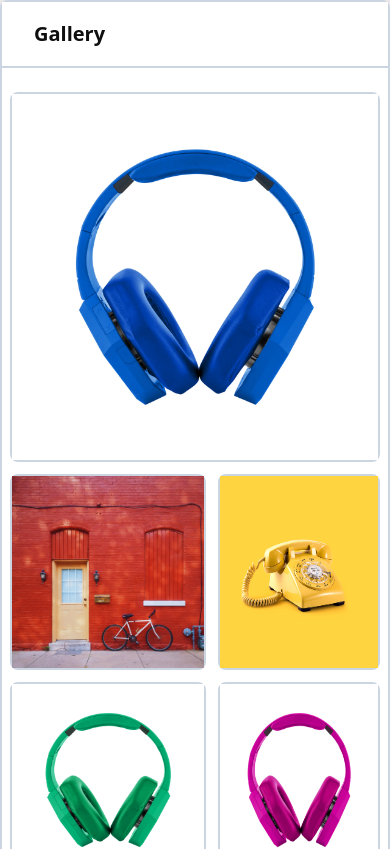
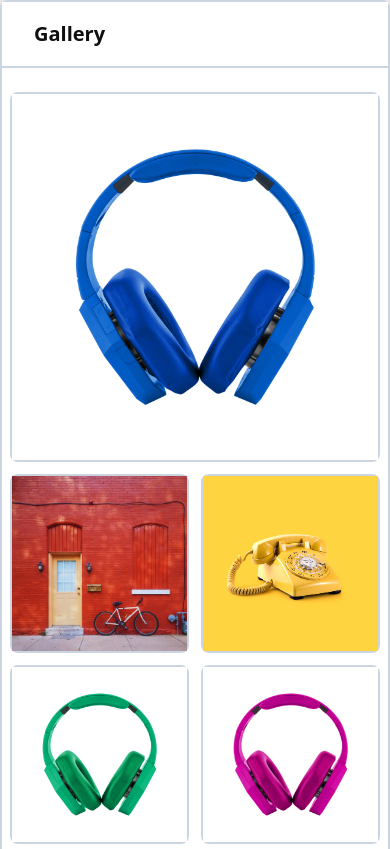
Before and after one commit to Minhaj-Rabby/Ollyo-Fresher-Reactjs-Task, a React (Vite) app: page / in a window 390 px wide. Shown: the top 849 px of the page. Built offline with nearby package versions, Linux system fonts and the light colour scheme.

Commit message:
Drag and drop Style edited

```diff
--- a/src/components/AddPhoto/AddPhoto.jsx
+++ b/src/components/AddPhoto/AddPhoto.jsx
@@ -20,8 +20,8 @@ const AddPhoto = ({ handleAddImage}) => {
                 onChange={handleImageChange}
             />
             <div className="h-full w-full flex flex-col justify-center items-center gap-y-1">
-                <img alt="placeholder" fetchpriority="high" decoding="async" data-nimg="1" src="addimage.png" />
-                <div className="text-center text-xs">Add Photo</div>
+                <img alt="Add Photo"  fetchpriority="high" decoding="async" data-nimg="1" src="addimage.png" />
+                <div className="hidden sm:block text-center text-xs"><p></p>Add Photo</div>
             </div>
         </div>
     );
--- a/src/components/PhotoCard/PhotoCard.jsx
+++ b/src/components/PhotoCard/PhotoCard.jsx
@@ -1,7 +1,19 @@
 import React from 'react';
 
 const PhotoCard = (props) => {
-   const { imageComponent, updateSelectedComponents, onToggleCheck,handleSort,index, onDragStart, onDragEnter}=props;
+
+    const { index,
+        dragItemIndex,
+        dragOverItemIndex,
+        dragging,
+        imageComponent,
+        onToggleCheck,
+        updateSelectedComponents,
+        handleDragStart,
+        handleDragEnd,
+        handleDragEnter
+    } = props;
+
     const handleIconClick = () => {
         updateSelectedComponents(imageComponent);
         onToggleCheck(imageComponent.key);
@@ -9,14 +21,22 @@ const PhotoCard = (props) => {
 
     return (
         <div
-            className={` group border-2  border-slate-300 relative ${index === 0 ? "col-span-2 row-span-2" : "col-span-1 row-span-1"} before:absolute before:h-full before:w-full rounded-lg before:transition-colors before:cursor-move `}
+            className={` group border-2  border-slate-300 relative ${index === 0 ? "col-span-2 row-span-2" : "col-span-1 row-span-1"}
+            ${dragging && dragOverItemIndex === index && "border-2 border-dashed border-slate-300 "}
+            before:absolute before:h-full before:w-full rounded-lg before:transition-colors before:cursor-move `}
 
             draggable
-            onDragStart={ onDragStart}
-            onDragEnter={onDragEnter}
-            onDragEnd={handleSort}
+            onDragStart={(e) => handleDragStart(e, index)}
+            onDragEnter={(e) => handleDragEnter(e, index)}
+            onDragEnd={handleDragEnd}
             onDragOver={(e) => e.preventDefault()}
         >
+            {
+                dragOverItemIndex == index ?
+                    < >
+                      <h2 className='flex justify-center align-middle items-center my-10'>Drop Here</h2>
+                    </> :
+                    <>
                         <img
                             src={imageComponent.src}
                             alt=""
@@ -25,11 +45,13 @@ const PhotoCard = (props) => {
                             decoding="async"
                             data-nimg="1"
                         />
-            <div className={`absolute inset-0 bg-black ${imageComponent.isChecked ? 'opacity-10' : 'hover:opacity-50 opacity-0'}`}></div>
+                    </>
+            }
+            <div className={`group-2 absolute inset-0 bg-black ${imageComponent.isChecked ? 'opacity-10' : 'hover:opacity-50 opacity-0'}`}></div>
             <input
                 type="checkbox"
                 onClick={handleIconClick}
-                className={`absolute top-4 left-4 h-5 w-5 accent-blue-500 group-hover:opacity-100 transition-opacity delay-100 duration-100 ease-linear cursor-pointer ${imageComponent.isChecked ? "opacity-100" : "group-hover:opacity-100 opacity-0"
+                className={`absolute top-4 left-4 h-5 w-5 accent-blue-500 transition-opacity delay-100 duration-100 ease-linear cursor-pointer ${imageComponent.isChecked ? "opacity-100" : "group-hover:opacity-100 opacity-0"
                     }`}
                 onChange={() => onToggleCheck(imageComponent.key)}
                 checked={imageComponent.isChecked}
--- a/src/components/PhotoGrid/PhotoGrid.jsx
+++ b/src/components/PhotoGrid/PhotoGrid.jsx
@@ -6,6 +6,11 @@ import AddPhoto from '../AddPhoto/AddPhoto';
 const PhotoGrid = () => {
     const [imageComponents, setImageComponents] = useState([]);
     const [selectedComponents, setSelectedComponents] = useState([]);
+
+    const [dragging, setDragging] = useState(false);
+    const [dragOverItemIndex, setDragOverItemIndex] = useState(null);
+    const [dragItemIndex ,setDragItemIndex] = useState(null);
+
     useEffect(() => {
         const loadImages = async () => {
             const imagePaths = import.meta.glob("../../assets/*");
@@ -78,7 +83,29 @@ const PhotoGrid = () => {
     const dragItem = useRef(null);
     const dragOverItem = useRef(null);
 
-    const handleSort = () => {
+
+
+    const handleDragStart = (e, index) => {
+        console.log('start index :', index)
+        e.dataTransfer.setData("text/plain", index);
+        console.log('Drag Before: ',dragItem)
+
+        dragItem.current = index;
+        console.log('Drag After: ',dragItem.current)
+        setDragging(true);
+        setDragItemIndex(index);
+    };
+
+    const handleDragEnter = (e, index) => {
+        console.log("Enter Index :", index)
+        e.preventDefault()
+        dragOverItem.current = index;
+        setDragOverItemIndex(index);
+    };
+
+    const handleDragEnd = () => {
+
+        console.log("Drag End");
         console.log(dragItem);
         console.log(dragOverItem);
         let _items = [...imageComponents];
@@ -88,6 +115,10 @@ const PhotoGrid = () => {
 
         dragItem.current = null;
         dragOverItem.current = null;
+
+        setDragging(false);
+        setDragOverItemIndex(null);
+        setDragItemIndex(null)
 
         setImageComponents([..._items]);
 
@@ -99,21 +130,28 @@ const PhotoGrid = () => {
                 selectedComponents={selectedComponents}
                 handleTodeleteSelectedComponents={handleTodeleteSelectedComponents}
             ></Header>
-            <div className="grid xl:grid-cols-5 lg:grid-cols-3 object-contain sm:grid-cols-2 sm:gap-6 gap-3 sm:px-6 px-2 my-6">
+            <div className="grid xl:grid-cols-5 lg:grid-cols-4 object-contain md:grid-cols-3 sm:grid-cols-2 sm:gap-6 gap-3 sm:px-6 px-2 my-6">
                 {
                     imageComponents.map((imageComponent, index) => (
                         <PhotoCard
+
                             key={index}
+                            index={index}
+                            dragItemIndex={dragItemIndex}
+                            dragOverItemIndex={dragOverItemIndex}
+                            dragging={dragging}
                             imageComponent={imageComponent}
+                            onToggleCheck={handleToggleCheck}
                             updateSelectedComponents={updateSelectedComponents}
-                        onToggleCheck={handleToggleCheck}
-                        index={index}
-                        handleSort={handleSort}
-                        onDragStart={() => (dragItem.current = index)}
-                        onDragEnter={() => (dragOverItem.current = index)}
+                            handleDragStart={handleDragStart}
+                            handleDragEnd={handleDragEnd}
+                            handleDragEnter={handleDragEnter}
+
                         ></PhotoCard>
-                ))}
-                <AddPhoto className='object-contain' handleAddImage={handleAddImage} ></AddPhoto>
+
+                    ))
+                }
+                <AddPhoto handleAddImage={handleAddImage} ></AddPhoto>
             </div>
         </div>
     );
```
Lines whose indentation alone changed are shown as unchanged.
